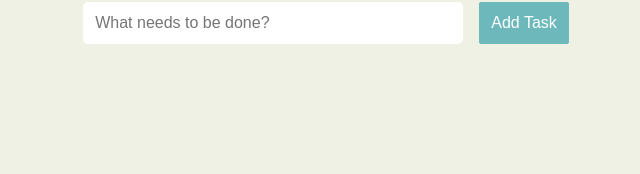
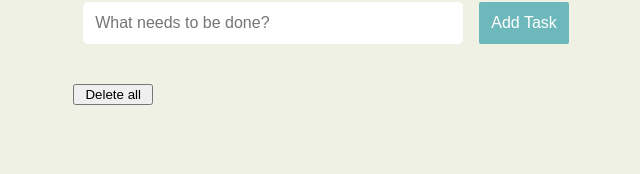
Before and after one commit to anastasiafomina/react-todo-app, a React (Create React App) app: page / in a window 1280 px wide. Shown: the part 123-297 px from the top of the page, without its empty margins (314-954 px from the left). Built offline with nearby package versions, Linux system fonts and the light colour scheme.

Commit message:
add delete all button

```diff
--- a/src/App.js
+++ b/src/App.js
@@ -70,6 +70,17 @@ class App extends Component {
     })
   }
 
+  deleteAll = () => {
+    if (this.state.items.length >= 3) {
+      const deletedAll = []
+      this.setState({
+        items: deletedAll
+      }, () => {
+        localStorage.setItem('itemsKey', JSON.stringify( { savedItems: deletedAll }))
+      })
+    }
+  }
+
   render() {
     return (
       <div>
@@ -86,6 +97,12 @@ class App extends Component {
               deleteItem={this.deleteItem}
               crossOutOnClick={this.crossOutOnClick}
             />
+            <button
+              onClick={this.deleteAll}
+              className="deleteAllButton"
+            >
+              Delete all
+            </button>
           </div>
         </div>
       </div>
--- a/src/styles/App.css
+++ b/src/styles/App.css
@@ -97,3 +97,7 @@
   margin: 10px;
   margin-left: -30px;
 }
+
+.deleteAllButton {
+  width: 80px;
+}
```
